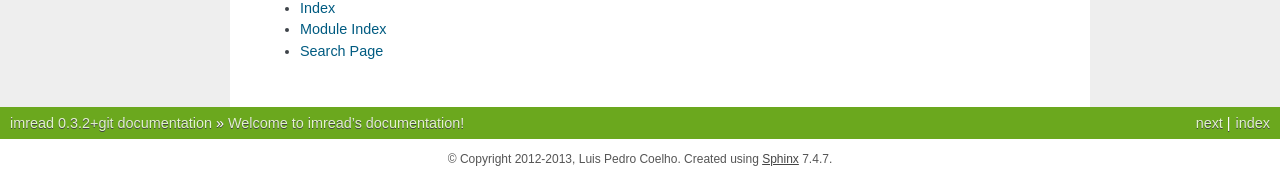
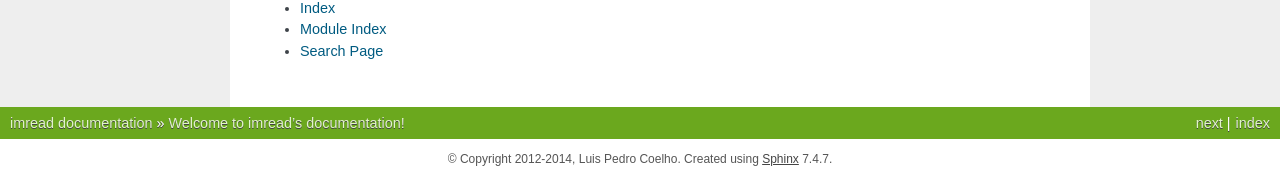
Before and after one commit to luispedro/imread, a Sphinx documentation site: the page built from docs/source/index.rst, in a window 1280 px wide and 900 px high, scrolled down 1442 px. Shown: the part 721-897 px from the top of the window. Built offline with Sphinx 7.4.7, drawn with Linux system fonts in a browser that asks for light colours; the version number could not be read and is left out; some of the changed text lies outside the part shown.

Commit message:
DOC Fix version for read the docs

```diff
--- a/docs/source/conf.py
+++ b/docs/source/conf.py
@@ -8,7 +8,7 @@
 # All configuration values have a default; values that are commented out
 # serve to show the default.
 
-imread_version = '0.3.2+git'
+from imread import __version__ as imread_version
 import sys, os
 
 # If extensions (or modules to document with autodoc) are in another directory,
@@ -45,14 +45,14 @@
 
 # General information about the project.
 project = u'imread'
-copyright = u'2012-2013, Luis Pedro Coelho'
+copyright = u'2012-2014, Luis Pedro Coelho'
 
 # The version info for the project you're documenting, acts as replacement for
 # |version| and |release|, also used in various other places throughout the
 # built documents.
 #
 # The short X.Y version.
-version = '0.1'
+version = imread_version[:3]
 # The full version, including alpha/beta/rc tags.
 release = imread_version
 
@@ -228,7 +228,7 @@
 epub_title = u'imread'
 epub_author = u'Luis Pedro Coelho'
 epub_publisher = u'Luis Pedro Coelho'
-epub_copyright = u'2012-2013, Luis Pedro Coelho'
+epub_copyright = u'2012-2014, Luis Pedro Coelho'
 
 # The language of the text. It defaults to the language option
 # or en if the language is not set.
```
